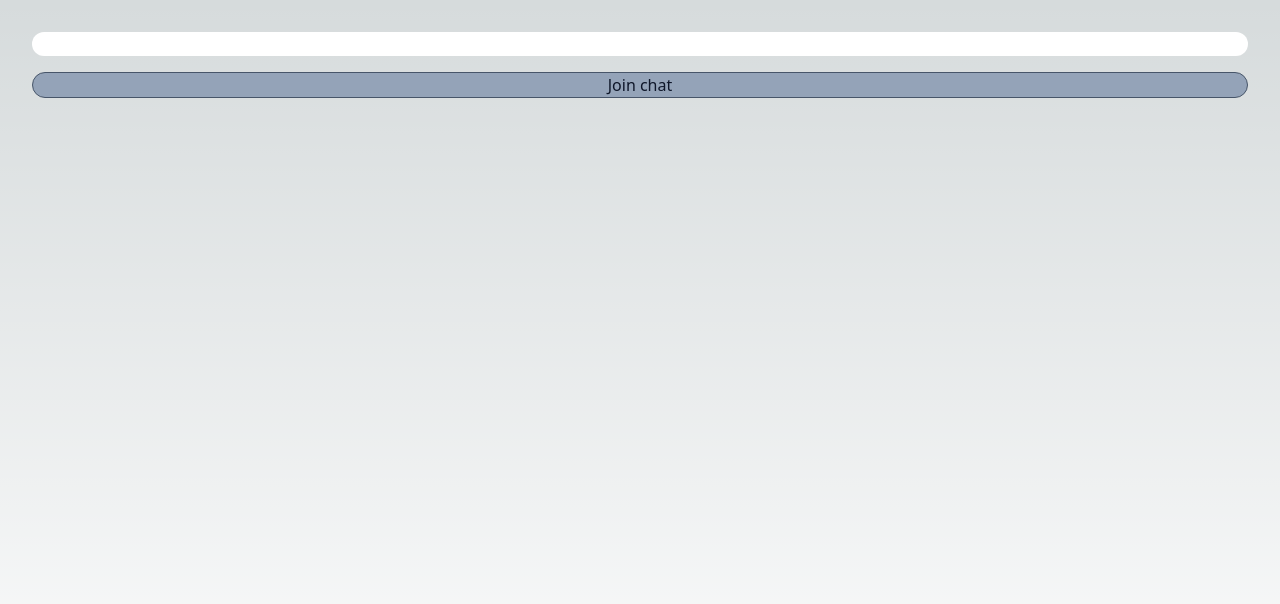
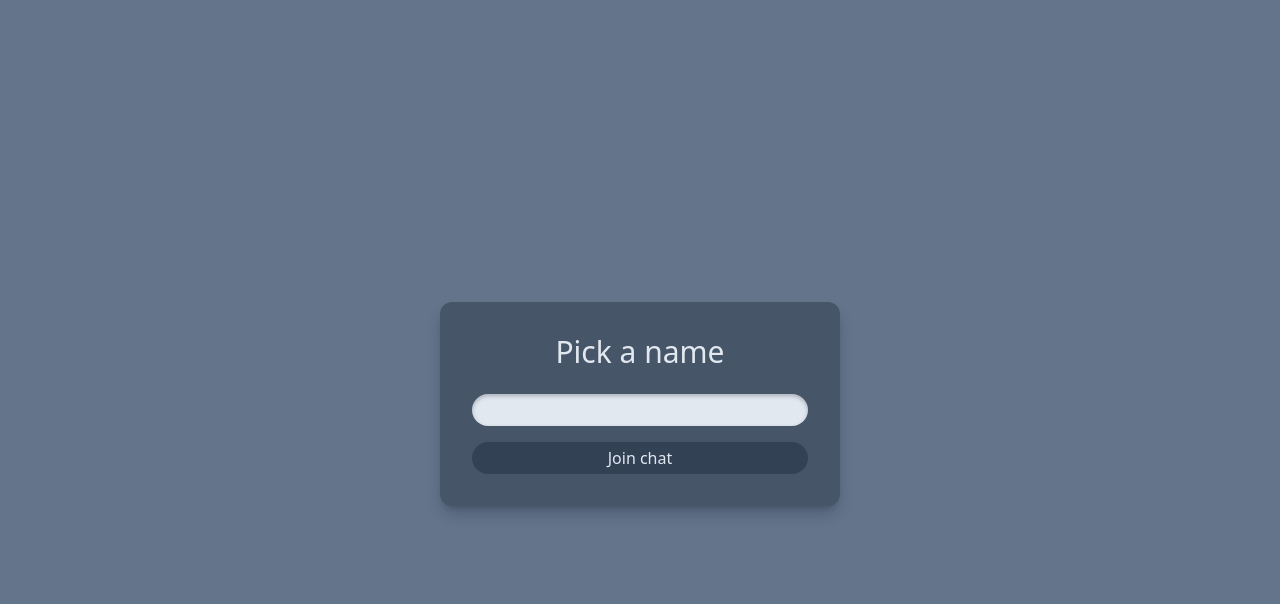
Before and after one commit to ChristofferGylin/next-chat-app, a Next.js app: page / in a window 1280 px wide. Shown: the top 604 px of the page. Built offline with nearby package versions, Linux system fonts and the light colour scheme.

Commit message:
Fixed loggin design and added timestamp

```diff
--- a/src/components/ChatWindow.jsx
+++ b/src/components/ChatWindow.jsx
@@ -19,7 +19,7 @@ const ChatWindow = ({ userName }) => {
         const newMsg = {
             sender: userName,
             message: inputRef.current.value,
-            time: '12.00',
+            time: Date.now(),
         }
         socket.emit('chat message', newMsg)
         setMessages((oldMsgs) => {
@@ -87,11 +87,14 @@ const ChatWindow = ({ userName }) => {
 
                     }
 
+                    let time = new Date(msg.time).toLocaleTimeString([], { hour: '2-digit', minute: '2-digit' });
+
                     return (
+
                         <div key={`msg${index}`} className={`flex w-full ${align}`}>
                             <div className={`flex w-3/4 ${align}`}>
                                 <div>
-                                    <div className="flex justify-between gap-2 text-xs text-slate-300 p-2"><div>{sender}</div><div>{msg.time}</div></div>
+                                    <div className="flex justify-between gap-2 text-xs text-slate-300 p-2"><div>{sender}</div><div>{time}</div></div>
                                     <div className={`${color} rounded-xl p-3 text-slate-100 w-fit shadow shadow-slate-800/30`}>{msg.message}</div>
                                 </div>
                             </div>
--- a/src/components/ChooseName.jsx
+++ b/src/components/ChooseName.jsx
@@ -11,11 +11,16 @@ const ChooseName = ({ setName }) => {
     }
 
     return (
+        <div className="flex justify-center items-center w-full h-full px-2 pt-2 bg-slate-500">
 
-        <form onSubmit={join} className="flex flex-col gap-4 p-8">
-            <input type="text" ref={inputRef} className="col-span-3 rounded-full" />
-            <button type="submit" className="bg-slate-400 border border-slate-600 rounded-full">Join chat</button>
-        </form>
+            <form onSubmit={join} className="flex flex-col gap-4 p-8 w-5/6 max-w-[400px] bg-slate-600 rounded-xl shadow-lg shadow-slate-800/30 text-slate-200">
+                <h1 className="text-3xl text-center mb-2">Pick a name</h1>
+                <input type="text" ref={inputRef} className="rounded-full h-8 px-2 text-slate-700 bg-slate-200 shadow-inner shadow-slate-800/30" />
+
+                <button type="submit" className="bg-slate-700 hover:bg-slate-800 hover:text-slate-50 rounded-full p-1">Join chat</button>
+            </form>
+        </div>
+
 
     )
 
```
